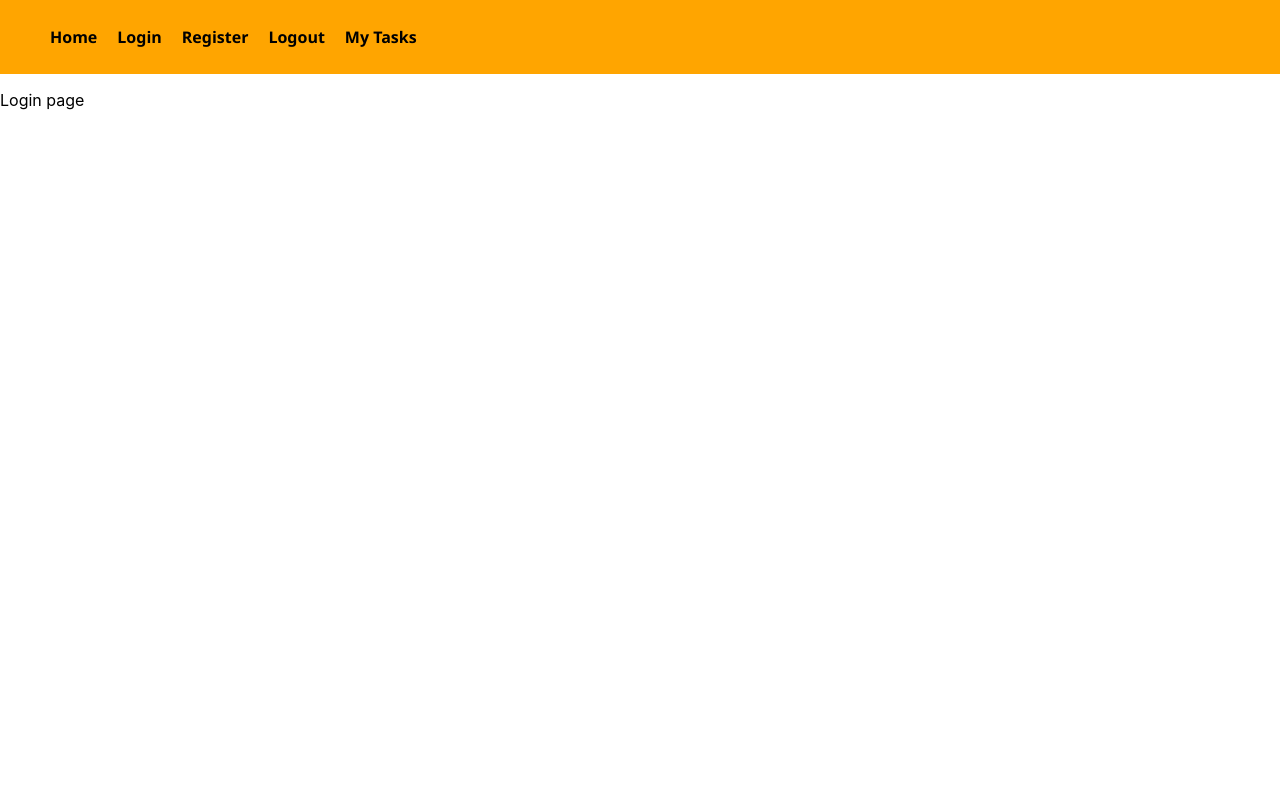
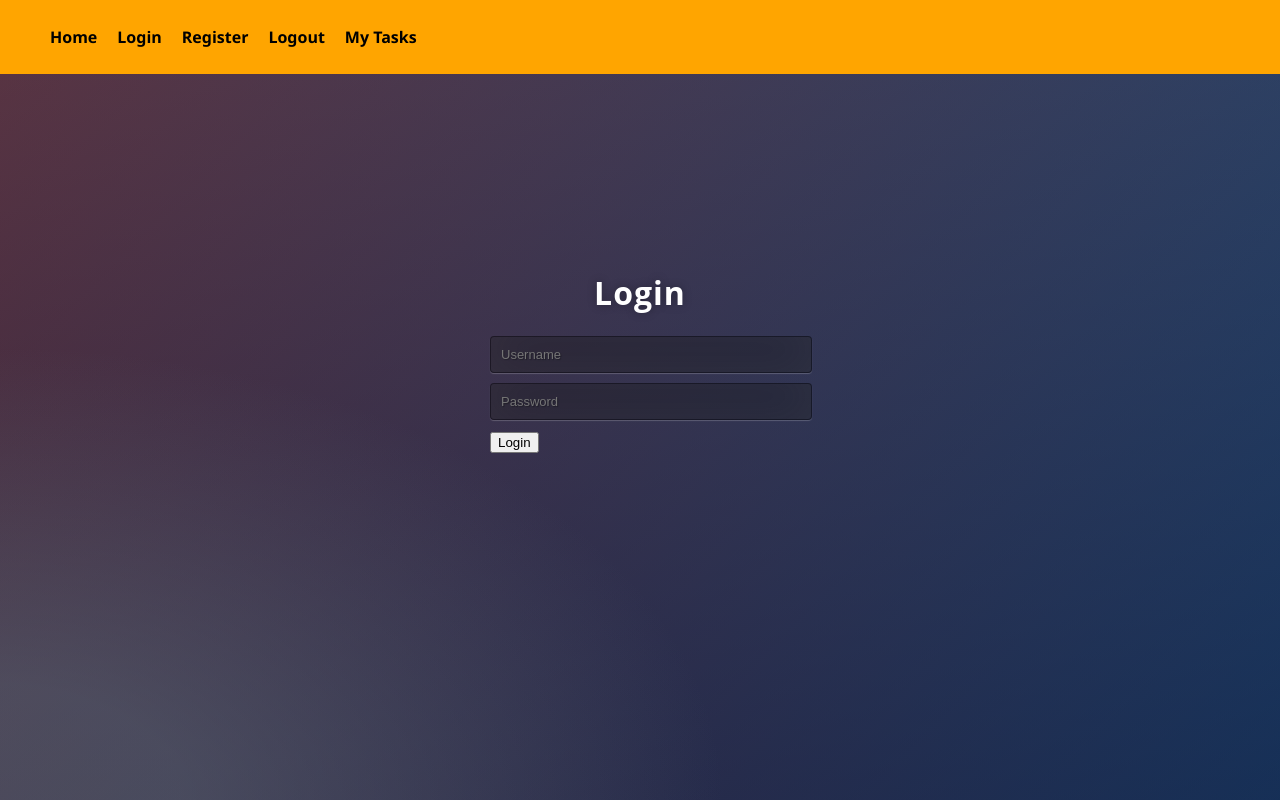
Before and after one commit to EmilPopovski24/Organizer, a React (Create React App) app in the folder organizer/: page /login in a window 1280 px wide. Built offline with nearby package versions, Linux system fonts and the light colour scheme.

Commit message:
setup of Login and Register forms

```diff
--- /dev/null
+++ b/organizer/src/components/Login/Login.css
@@ -0,0 +1,57 @@
+/* @import url(https://fonts.googleapis.com/css?family=Open+Sans);
+.btn { display: inline-block; *display: inline; *zoom: 1; padding: 4px 10px 4px; margin-bottom: 0; font-size: 13px; line-height: 18px; color: #333333; text-align: center;text-shadow: 0 1px 1px rgba(255, 255, 255, 0.75); vertical-align: middle; background-color: #f5f5f5; background-image: -moz-linear-gradient(top, #ffffff, #e6e6e6); background-image: -ms-linear-gradient(top, #ffffff, #e6e6e6); background-image: -webkit-gradient(linear, 0 0, 0 100%, from(#ffffff), to(#e6e6e6)); background-image: -webkit-linear-gradient(top, #ffffff, #e6e6e6); background-image: -o-linear-gradient(top, #ffffff, #e6e6e6); background-image: linear-gradient(top, #ffffff, #e6e6e6); background-repeat: repeat-x; filter: progid:dximagetransform.microsoft.gradient(startColorstr=#ffffff, endColorstr=#e6e6e6, GradientType=0); border-color: #e6e6e6 #e6e6e6 #e6e6e6; border-color: rgba(0, 0, 0, 0.1) rgba(0, 0, 0, 0.1) rgba(0, 0, 0, 0.25); border: 1px solid #e6e6e6; -webkit-border-radius: 4px; -moz-border-radius: 4px; border-radius: 4px; -webkit-box-shadow: inset 0 1px 0 rgba(255, 255, 255, 0.2), 0 1px 2px rgba(0, 0, 0, 0.05); -moz-box-shadow: inset 0 1px 0 rgba(255, 255, 255, 0.2), 0 1px 2px rgba(0, 0, 0, 0.05); box-shadow: inset 0 1px 0 rgba(255, 255, 255, 0.2), 0 1px 2px rgba(0, 0, 0, 0.05); cursor: pointer; *margin-left: .3em; }
+.btn:hover, .btn:active, .btn.active, .btn.disabled, .btn[disabled] { background-color: #e6e6e6; }
+.btn-large { padding: 9px 14px; font-size: 15px; line-height: normal; -webkit-border-radius: 5px; -moz-border-radius: 5px; border-radius: 5px; }
+.btn:hover { color: #333333; text-decoration: none; background-color: #e6e6e6; background-position: 0 -15px; -webkit-transition: background-position 0.1s linear; -moz-transition: background-position 0.1s linear; -ms-transition: background-position 0.1s linear; -o-transition: background-position 0.1s linear; transition: background-position 0.1s linear; }
+.btn-primary, .btn-primary:hover { text-shadow: 0 -1px 0 rgba(0, 0, 0, 0.25); color: #ffffff; }
+.btn-primary.active { color: rgba(255, 255, 255, 0.75); }
+.btn-primary { background-color: #4a77d4; background-image: -moz-linear-gradient(top, #6eb6de, #4a77d4); background-image: -ms-linear-gradient(top, #6eb6de, #4a77d4); background-image: -webkit-gradient(linear, 0 0, 0 100%, from(#6eb6de), to(#4a77d4)); background-image: -webkit-linear-gradient(top, #6eb6de, #4a77d4); background-image: -o-linear-gradient(top, #6eb6de, #4a77d4); background-image: linear-gradient(top, #6eb6de, #4a77d4); background-repeat: repeat-x; filter: progid:dximagetransform.microsoft.gradient(startColorstr=#6eb6de, endColorstr=#4a77d4, GradientType=0);  border: 1px solid #3762bc; text-shadow: 1px 1px 1px rgba(0,0,0,0.4); box-shadow: inset 0 1px 0 rgba(255, 255, 255, 0.2), 0 1px 2px rgba(0, 0, 0, 0.5); }
+.btn-primary:hover, .btn-primary:active, .btn-primary.active, .btn-primary.disabled, .btn-primary[disabled] { filter: none; background-color: #4a77d4; }
+.btn-block { width: 100%; display:block; }
+
+* { -webkit-box-sizing:border-box; -moz-box-sizing:border-box; -ms-box-sizing:border-box; -o-box-sizing:border-box; box-sizing:border-box; } */
+
+html { width: 100%; height:100%; overflow:hidden; }
+
+body {
+	width: 100%;
+	height:100%;
+	font-family: 'Open Sans', sans-serif;
+	background: #092756;
+	background: -moz-radial-gradient(0% 100%, ellipse cover, rgba(104,128,138,.4) 10%,rgba(138,114,76,0) 40%),-moz-linear-gradient(top,  rgba(57,173,219,.25) 0%, rgba(42,60,87,.4) 100%), -moz-linear-gradient(-45deg,  #670d10 0%, #092756 100%);
+	background: -webkit-radial-gradient(0% 100%, ellipse cover, rgba(104,128,138,.4) 10%,rgba(138,114,76,0) 40%), -webkit-linear-gradient(top,  rgba(57,173,219,.25) 0%,rgba(42,60,87,.4) 100%), -webkit-linear-gradient(-45deg,  #670d10 0%,#092756 100%);
+	background: -o-radial-gradient(0% 100%, ellipse cover, rgba(104,128,138,.4) 10%,rgba(138,114,76,0) 40%), -o-linear-gradient(top,  rgba(57,173,219,.25) 0%,rgba(42,60,87,.4) 100%), -o-linear-gradient(-45deg,  #670d10 0%,#092756 100%);
+	background: -ms-radial-gradient(0% 100%, ellipse cover, rgba(104,128,138,.4) 10%,rgba(138,114,76,0) 40%), -ms-linear-gradient(top,  rgba(57,173,219,.25) 0%,rgba(42,60,87,.4) 100%), -ms-linear-gradient(-45deg,  #670d10 0%,#092756 100%);
+	background: -webkit-radial-gradient(0% 100%, ellipse cover, rgba(104,128,138,.4) 10%,rgba(138,114,76,0) 40%), linear-gradient(to bottom,  rgba(57,173,219,.25) 0%,rgba(42,60,87,.4) 100%), linear-gradient(135deg,  #670d10 0%,#092756 100%);
+	filter: progid:DXImageTransform.Microsoft.gradient( startColorstr='#3E1D6D', endColorstr='#092756',GradientType=1 );
+}
+.login {
+	position: absolute;
+	top: 50%;
+	left: 50%;
+	margin: -150px 0 0 -150px;
+	width:300px;
+	height:300px;
+}
+.login h1 { color: #fff; text-shadow: 0 0 10px rgba(0,0,0,0.3); letter-spacing:1px; text-align:center; }
+
+input {
+	width: 100%;
+	margin-bottom: 10px;
+	background: rgba(0,0,0,0.3);
+	border: none;
+	outline: none;
+	padding: 10px;
+	font-size: 13px;
+	color: #fff;
+	text-shadow: 1px 1px 1px rgba(0,0,0,0.3);
+	border: 1px solid rgba(0,0,0,0.3);
+	border-radius: 4px;
+	box-shadow: inset 0 -5px 45px rgba(100,100,100,0.2), 0 1px 1px rgba(255,255,255,0.2);
+	-webkit-transition: box-shadow .5s ease;
+	-moz-transition: box-shadow .5s ease;
+	-o-transition: box-shadow .5s ease;
+	-ms-transition: box-shadow .5s ease;
+	transition: box-shadow .5s ease;
+}
+input:focus { box-shadow: inset 0 -5px 45px rgba(100,100,100,0.4), 0 1px 1px rgba(255,255,255,0.2); }
--- a/organizer/src/components/Login/Login.js
+++ b/organizer/src/components/Login/Login.js
@@ -1,7 +1,16 @@
-
+import "./Login.css";
 
 export const Login = () => {
     return (
-        <p>Login page</p>
+        <>
+        <div class="login">
+	        <h1>Login</h1>
+            <form method="post">
+    	        <input type="text" name="u" placeholder="Username" required="required" />
+                <input type="password" name="p" placeholder="Password" required="required" />
+                <button type="submit" class="btn btn-primary btn-block btn-large">Login</button>
+            </form>
+        </div>
+        </>
     )
 }
--- /dev/null
+++ b/organizer/src/components/Register/Register.css
@@ -0,0 +1,44 @@
+html { width: 100%; height:100%; overflow:hidden; }
+
+body {
+	width: 100%;
+	height:100%;
+	font-family: 'Open Sans', sans-serif;
+	background: #092756;
+	background: -moz-radial-gradient(0% 100%, ellipse cover, rgba(104,128,138,.4) 10%,rgba(138,114,76,0) 40%),-moz-linear-gradient(top,  rgba(57,173,219,.25) 0%, rgba(42,60,87,.4) 100%), -moz-linear-gradient(-45deg,  #670d10 0%, #092756 100%);
+	background: -webkit-radial-gradient(0% 100%, ellipse cover, rgba(104,128,138,.4) 10%,rgba(138,114,76,0) 40%), -webkit-linear-gradient(top,  rgba(57,173,219,.25) 0%,rgba(42,60,87,.4) 100%), -webkit-linear-gradient(-45deg,  #670d10 0%,#092756 100%);
+	background: -o-radial-gradient(0% 100%, ellipse cover, rgba(104,128,138,.4) 10%,rgba(138,114,76,0) 40%), -o-linear-gradient(top,  rgba(57,173,219,.25) 0%,rgba(42,60,87,.4) 100%), -o-linear-gradient(-45deg,  #670d10 0%,#092756 100%);
+	background: -ms-radial-gradient(0% 100%, ellipse cover, rgba(104,128,138,.4) 10%,rgba(138,114,76,0) 40%), -ms-linear-gradient(top,  rgba(57,173,219,.25) 0%,rgba(42,60,87,.4) 100%), -ms-linear-gradient(-45deg,  #670d10 0%,#092756 100%);
+	background: -webkit-radial-gradient(0% 100%, ellipse cover, rgba(104,128,138,.4) 10%,rgba(138,114,76,0) 40%), linear-gradient(to bottom,  rgba(57,173,219,.25) 0%,rgba(42,60,87,.4) 100%), linear-gradient(135deg,  #670d10 0%,#092756 100%);
+	filter: progid:DXImageTransform.Microsoft.gradient( startColorstr='#3E1D6D', endColorstr='#092756',GradientType=1 );
+}
+.register {
+	position: absolute;
+	top: 50%;
+	left: 50%;
+	margin: -150px 0 0 -150px;
+	width:300px;
+	height:300px;
+}
+.register h1 { color: #fff; text-shadow: 0 0 10px rgba(0,0,0,0.3); letter-spacing:1px; text-align:center; }
+
+input {
+	width: 100%;
+	margin-bottom: 10px;
+	background: rgba(0,0,0,0.3);
+	border: none;
+	outline: none;
+	padding: 10px;
+	font-size: 13px;
+	color: #fff;
+	text-shadow: 1px 1px 1px rgba(0,0,0,0.3);
+	border: 1px solid rgba(0,0,0,0.3);
+	border-radius: 4px;
+	box-shadow: inset 0 -5px 45px rgba(100,100,100,0.2), 0 1px 1px rgba(255,255,255,0.2);
+	-webkit-transition: box-shadow .5s ease;
+	-moz-transition: box-shadow .5s ease;
+	-o-transition: box-shadow .5s ease;
+	-ms-transition: box-shadow .5s ease;
+	transition: box-shadow .5s ease;
+}
+input:focus { box-shadow: inset 0 -5px 45px rgba(100,100,100,0.4), 0 1px 1px rgba(255,255,255,0.2); }
--- a/organizer/src/components/Register/Register.js
+++ b/organizer/src/components/Register/Register.js
@@ -1,7 +1,17 @@
-
+import "./Register.css";
 
 export const Register = () => {
     return (
-        <p>Register page</p>
+        <>
+        <div class="register">
+	        <h1>Register</h1>
+            <form method="post">
+    	        <input type="text" name="username" placeholder="Username" required="required" />
+                <input type="password" name="password" placeholder="Password" required="required" />
+                <input type="password" name="confirm-password" placeholder="Confirm Password" required="required" />
+                <button type="submit" class="btn btn-primary btn-block btn-large">Register</button>
+            </form>
+        </div>
+        </>
     )
 }
```
